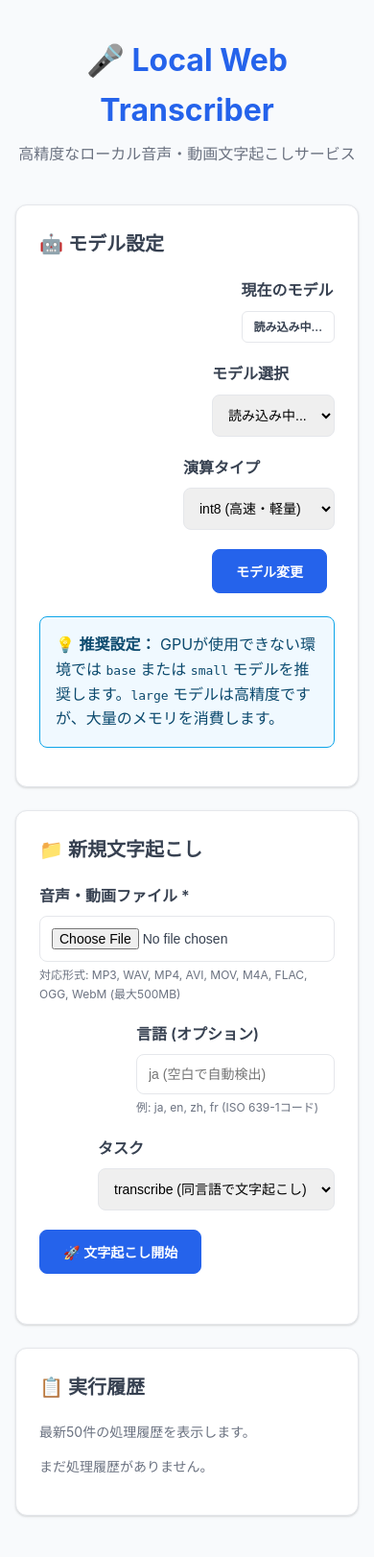
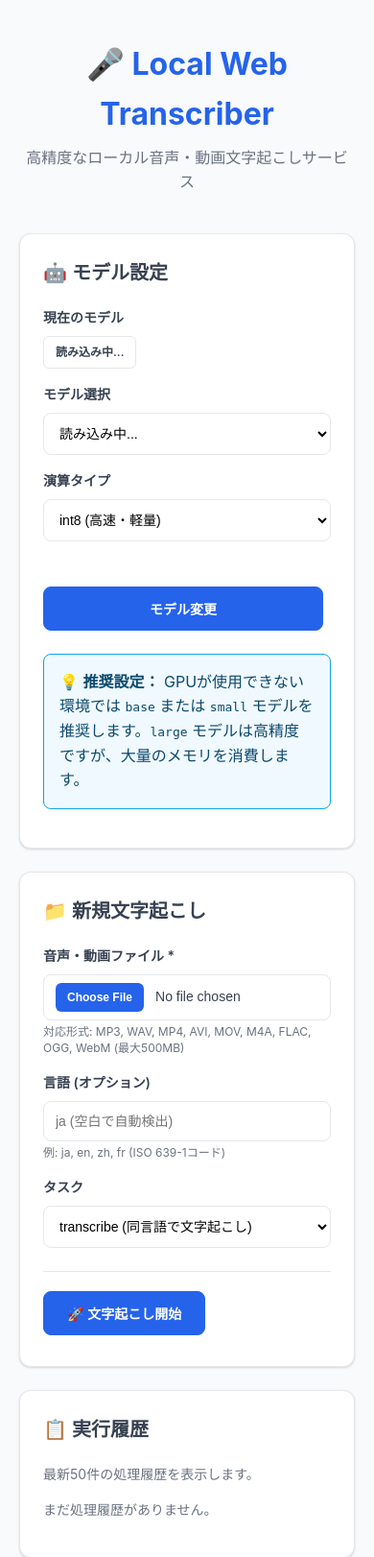
Before and after one commit to ornongk/WhisperLocalWeb, a FastAPI app: page / in a window 390 px wide. Shown: the top 1622 px of the page at 96% size. Before the commit the page ends 1580 px from the top, so only its background shows below. Run offline with FastAPI, Linux system fonts and the light colour scheme; data that the repository does not hold is empty; parts of the project's set-up code (start-up, migrations or seed data) failed here and were passed over.

Commit message:
Update index.html

```diff
--- a/app/templates/index.html
+++ b/app/templates/index.html
@@ -74,19 +74,37 @@
     }
 
     .form-group {
+      margin-bottom: 24px;
+    }
+
+    /* 修正されたレイアウト設定 */
+    .form-row {
+      display: grid;
+      grid-template-columns: 1fr 1fr 1fr;
+      gap: 20px;
+      align-items: end;
       margin-bottom: 20px;
     }
 
-    .form-row {
-      display: flex;
-      gap: 20px;
-      flex-wrap: wrap;
-      align-items: end;
+    /* モバイル対応 */
+    @media (max-width: 992px) {
+      .form-row {
+        grid-template-columns: 1fr 1fr;
+        gap: 16px;
+      }
+    }
+
+    @media (max-width: 768px) {
+      .form-row {
+        grid-template-columns: 1fr;
+        gap: 16px;
+      }
     }
 
     .form-field {
-      flex: 1;
-      min-width: 200px;
+      display: flex;
+      flex-direction: column;
+      min-width: 0; /* グリッドオーバーフローを防ぐ */
     }
 
     label {
@@ -94,6 +112,7 @@
       font-weight: 600;
       margin-bottom: 8px;
       color: var(--text-color);
+      font-size: 14px;
     }
 
     input[type=file],
@@ -105,6 +124,7 @@
       border-radius: 8px;
       font-size: 14px;
       transition: border-color 0.2s;
+      background: white;
     }
 
     input[type=file]:focus,
@@ -115,8 +135,32 @@
       box-shadow: 0 0 0 3px rgba(37, 99, 235, 0.1);
     }
 
+    /* ファイル選択ボタンのスタイル調整 */
+    input[type=file] {
+      padding: 8px 12px;
+      cursor: pointer;
+    }
+
+    input[type=file]::-webkit-file-upload-button {
+      background: var(--primary-color);
+      color: white;
+      border: none;
+      border-radius: 6px;
+      padding: 8px 12px;
+      margin-right: 12px;
+      cursor: pointer;
+      font-size: 12px;
+      font-weight: 600;
+    }
+
+    input[type=file]::-webkit-file-upload-button:hover {
+      background: var(--primary-hover);
+    }
+
     .btn {
-      display: inline-block;
+      display: inline-flex;
+      align-items: center;
+      justify-content: center;
       padding: 12px 24px;
       border: 1px solid var(--border-color);
       border-radius: 8px;
@@ -129,6 +173,7 @@
       transition: all 0.2s;
       margin-right: 8px;
       margin-bottom: 8px;
+      gap: 8px;
     }
 
     .btn:hover {
@@ -260,27 +305,35 @@
       font-size: 12px;
       color: var(--text-muted);
       margin-top: 4px;
+      line-height: 1.4;
+    }
+
+    /* ボタンエリアを独立させる */
+    .button-area {
+      margin-top: 24px;
+      padding-top: 20px;
+      border-top: 1px solid var(--border-color);
+    }
+
+    /* モデル設定行の改善 */
+    .model-row {
+      display: grid;
+      grid-template-columns: 2fr 2fr 2fr 1fr;
+      gap: 20px;
+      align-items: end;
+    }
+
+    @media (max-width: 992px) {
+      .model-row {
+        grid-template-columns: 1fr 1fr;
+        gap: 16px;
+      }
     }
 
     @media (max-width: 768px) {
-      .form-row {
-        flex-direction: column;
-      }
-
-      .form-field {
-        min-width: unset;
-      }
-
-      body {
-        padding: 16px;
-      }
-
-      table {
-        font-size: 14px;
-      }
-
-      th, td {
-        padding: 8px 4px;
+      .model-row {
+        grid-template-columns: 1fr;
+        gap: 16px;
       }
     }
   </style>
@@ -295,7 +348,7 @@
 
   <section class="card">
     <h2>🤖 モデル設定</h2>
-    <div class="form-row">
+    <div class="model-row">
       <div class="form-field">
         <label>現在のモデル</label>
         <div>
@@ -320,6 +373,7 @@
         </select>
       </div>
       <div class="form-field">
+        <label>&nbsp;</label>
         <button id="btn_switch" class="btn btn-primary">モデル変更</button>
       </div>
     </div>
@@ -354,7 +408,7 @@
         </div>
       </div>
 
-      <div class="form-group">
+      <div class="button-area">
         <button type="submit" class="btn btn-primary" id="submit-btn">
           <span id="submit-text">🚀 文字起こし開始</span>
           <span id="submit-loading" class="loading" style="display: none;"></span>
```
